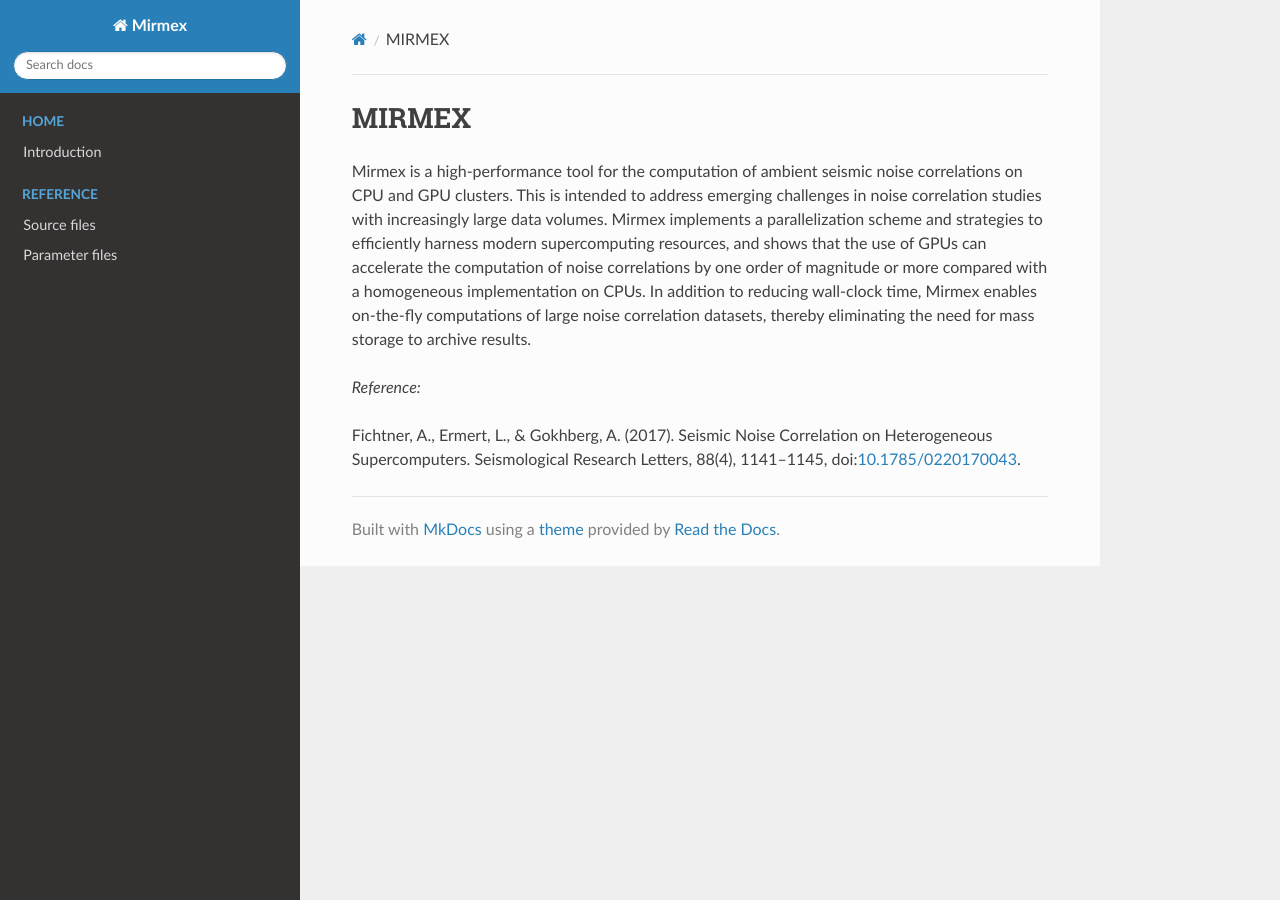
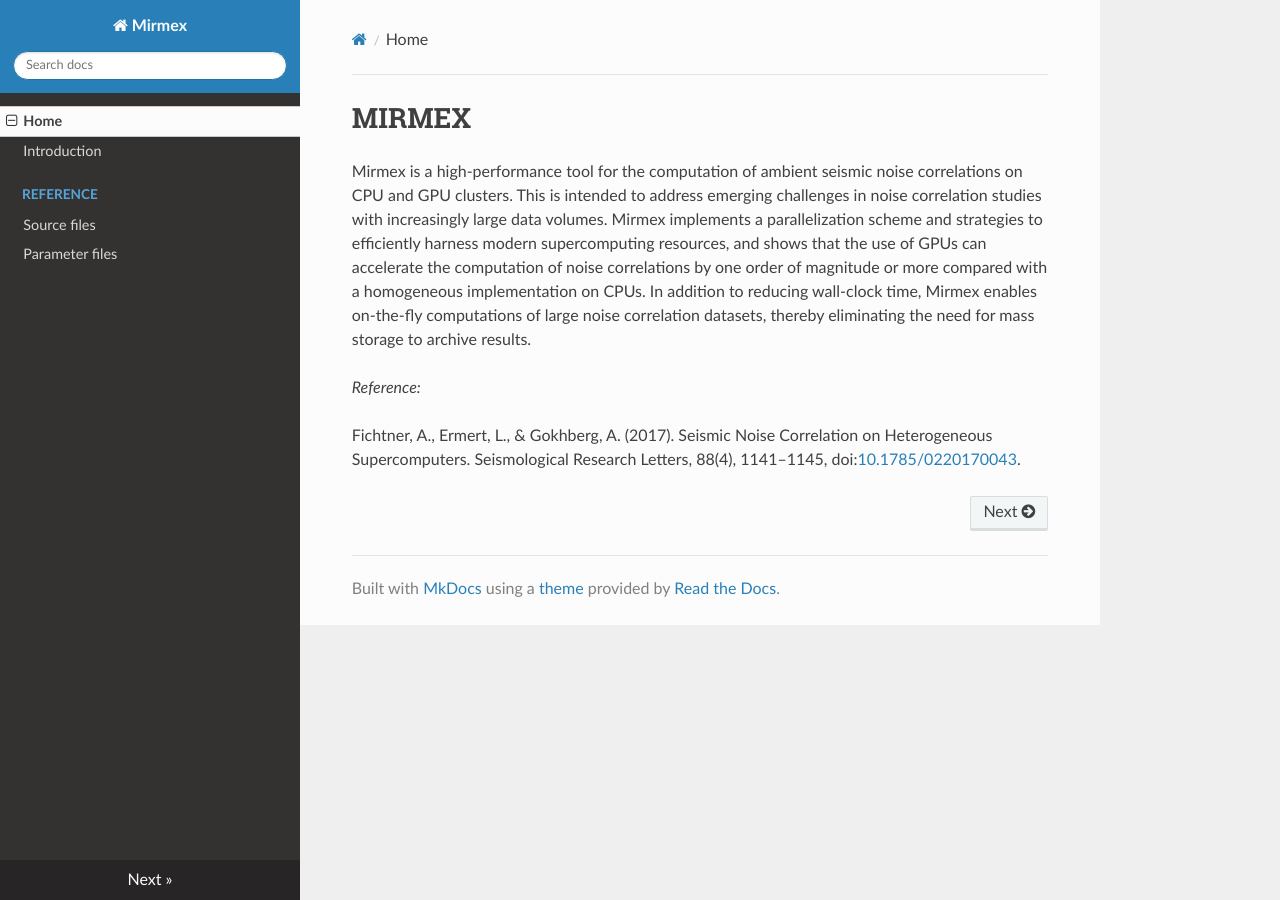
Before and after one commit to avillasenorh/Mirmex, an MkDocs documentation site: the page built from docs/index.md, in a window 1280 px wide. Built offline with MkDocs 1.6.1, drawn with Linux system fonts in a browser that asks for light colours; nearby versions of some CDN libraries; some of the changed lines change nothing that is shown.

Commit message:
Added Home in navigation

```diff
--- a/mkdocs.yml
+++ b/mkdocs.yml
@@ -1,8 +1,8 @@
 site_name: Mirmex
 
 nav:
-    - Home:
-        - Introduction: 'introduction.md'
+    - Home: 'index.md'
+    - Introduction: 'introduction.md'
     - Reference:
         - Source files: 'source.md'
         - Parameter files: 'parfiles.md'
```
Also changed, not shown: site/index.html, site/search/search_index.json, 1 other file.
